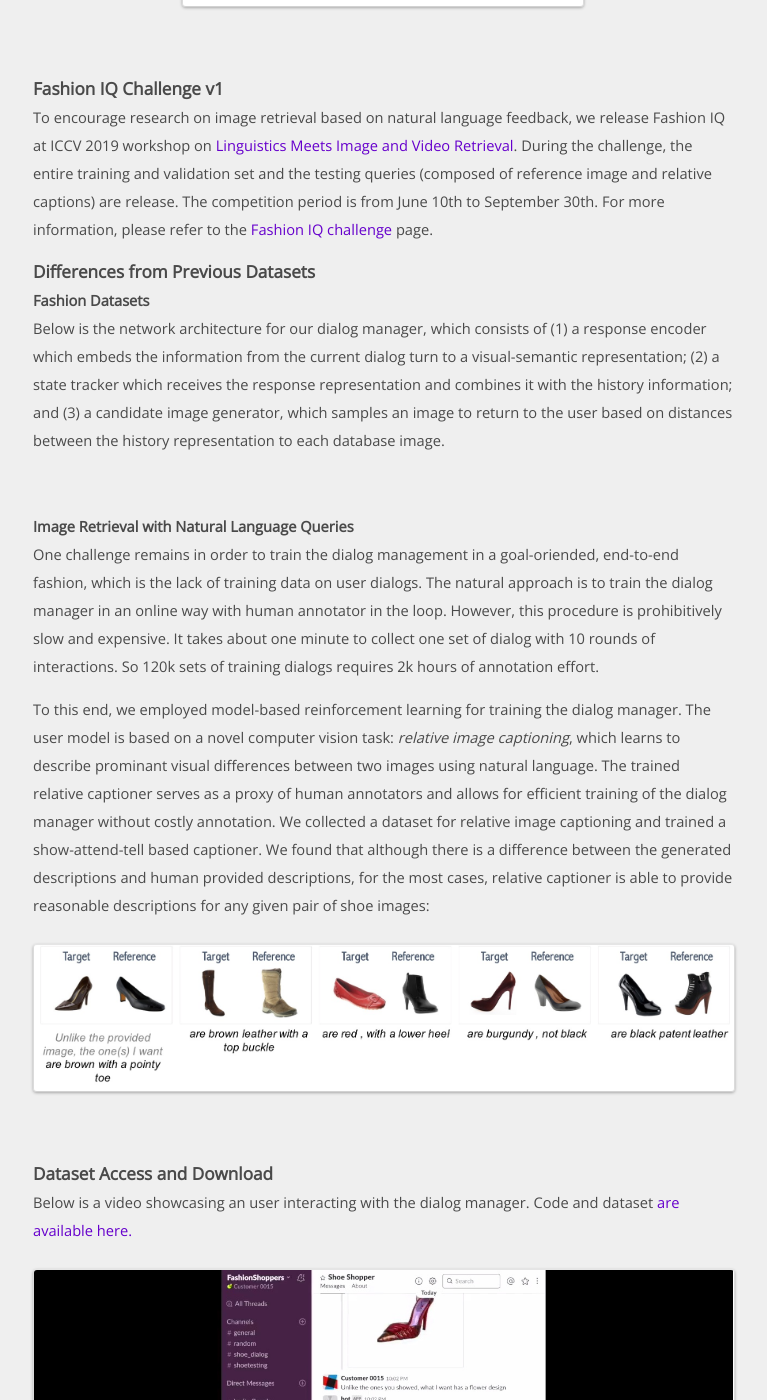
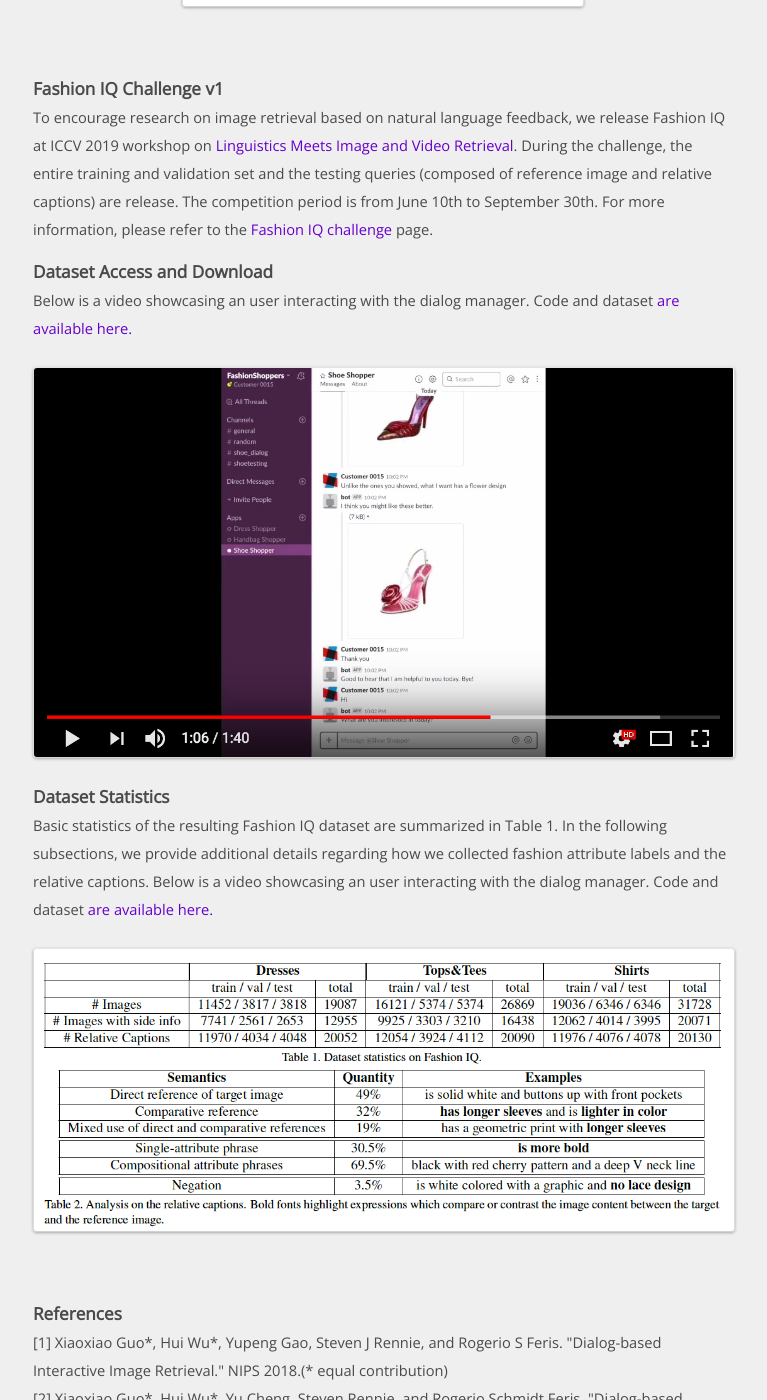
Before and after one commit to spacew/spacew.github.io, a Jekyll site: the page built from _posts/2019-05-29-fashion-iq.markdown, in a window 1280 px wide and 1400 px high, scrolled down 1089 px. Shown: the whole window, without its empty margins (257-1024 px from the left). Built offline with Jekyll 4.4.1, drawn with Linux system fonts in a browser that asks for light colours; some of the changed text lies outside the part shown.

Commit message:
Update 2019-05-29-fashion-iq.markdown

```diff
--- a/_posts/2019-05-29-fashion-iq.markdown
+++ b/_posts/2019-05-29-fashion-iq.markdown
@@ -35,38 +35,8 @@ which is often available in practice. The following figure shows the general pip
 ### Fashion IQ Challenge v1
 To encourage research on image retrieval based on natural language feedback, we release Fashion IQ at ICCV 2019 workshop on [Linguistics Meets Image and Video Retrieval](https://sites.google.com/view/lingir/challenge). During the challenge, the entire training and validation set and the testing queries (composed of reference image and relative captions) are release. The competition period is from June 10th to September 30th. For more information, please refer to the [Fashion IQ challenge](https://sites.google.com/view/lingir/challenge) page.
 
-### Differences from Previous Datasets
+<!-- ### Fashion Datasets -->
 
-#### Fashion Datasets
-
-
-Below is the network architecture for our dialog manager, which consists of (1) a response encoder which
-embeds the information from the current dialog turn to a visual-semantic representation;
-(2) a state tracker which receives the response representation and combines it with the history information;
-and (3) a candidate image generator, which samples an image to return to the user based
-on distances between the history representation to each database image.
-
-<br/>
-#### Image Retrieval with Natural Language Queries
-One challenge remains in order to train the dialog management in a goal-oriended, end-to-end fashion,
-which is the lack of training data on user dialogs. The natural approach is to train the dialog manager in an online way
-with human annotator in the loop. However, this procedure is prohibitively slow and expensive.
-It takes about one minute to collect one set of dialog with 10 rounds of interactions.
-So 120k sets of training dialogs requires 2k hours of annotation effort.
-
-
-To this end, we employed model-based reinforcement learning for training the dialog manager. The user model
-is based on a novel computer vision task: _relative image captioning_, which learns to describe prominant
-visual differences between two images using natural language. The trained relative captioner serves
-as a proxy of human annotators and allows for efficient training of the dialog manager without costly annotation.
-We collected a dataset for relative image captioning and trained a show-attend-tell based captioner.
-We found that although there is a difference between the generated descriptions and human provided
-descriptions, for the most cases, relative captioner is able to provide reasonable descriptions for any
-given pair of shoe images:
-
-<img alt="img" src="{{site.baseurl}}/media/relative_example.jpg">
-
-<br/>
 ### Dataset Access and Download
 Below is a video showcasing an user interacting with the dialog manager.
 Code and dataset <a href="https://github.com/XiaoxiaoGuo/fashion-retrieval">are available here.</a>
@@ -84,19 +54,13 @@ Code and dataset <a href="https://github.com/XiaoxiaoGuo/fashion-retrieval">are
 
 <img alt="img" src="{{site.baseurl}}/media/fashion-iq-statistics.png">
 
+<br/>
 
-
-<br/>
 ### References
-
 <p>
   [1] Xiaoxiao Guo*, Hui Wu*, Yupeng Gao, Steven J Rennie, and Rogerio S Feris. "Dialog-based Interactive Image Retrieval." NIPS 2018.(* equal contribution)
-
+  <br/>
   [2] Xiaoxiao Guo*, Hui Wu*, Yu Cheng, Steven Rennie, and Rogerio Schmidt Feris. "Dialog-based Interactive Image Retrieval." NIPS 2018.(* equal contribution)
-
-  [3]
-
-  [4]
-
-  [5] Z. Al-Halah, R. Stiefelhagen, and K. Grauman. "Fashion forward: Forecasting visual style in fashion". ICCV, 2017.
+  <br/>
+  [3] Z. Al-Halah, R. Stiefelhagen, and K. Grauman. "Fashion forward: Forecasting visual style in fashion". ICCV, 2017.
 </p>
```
